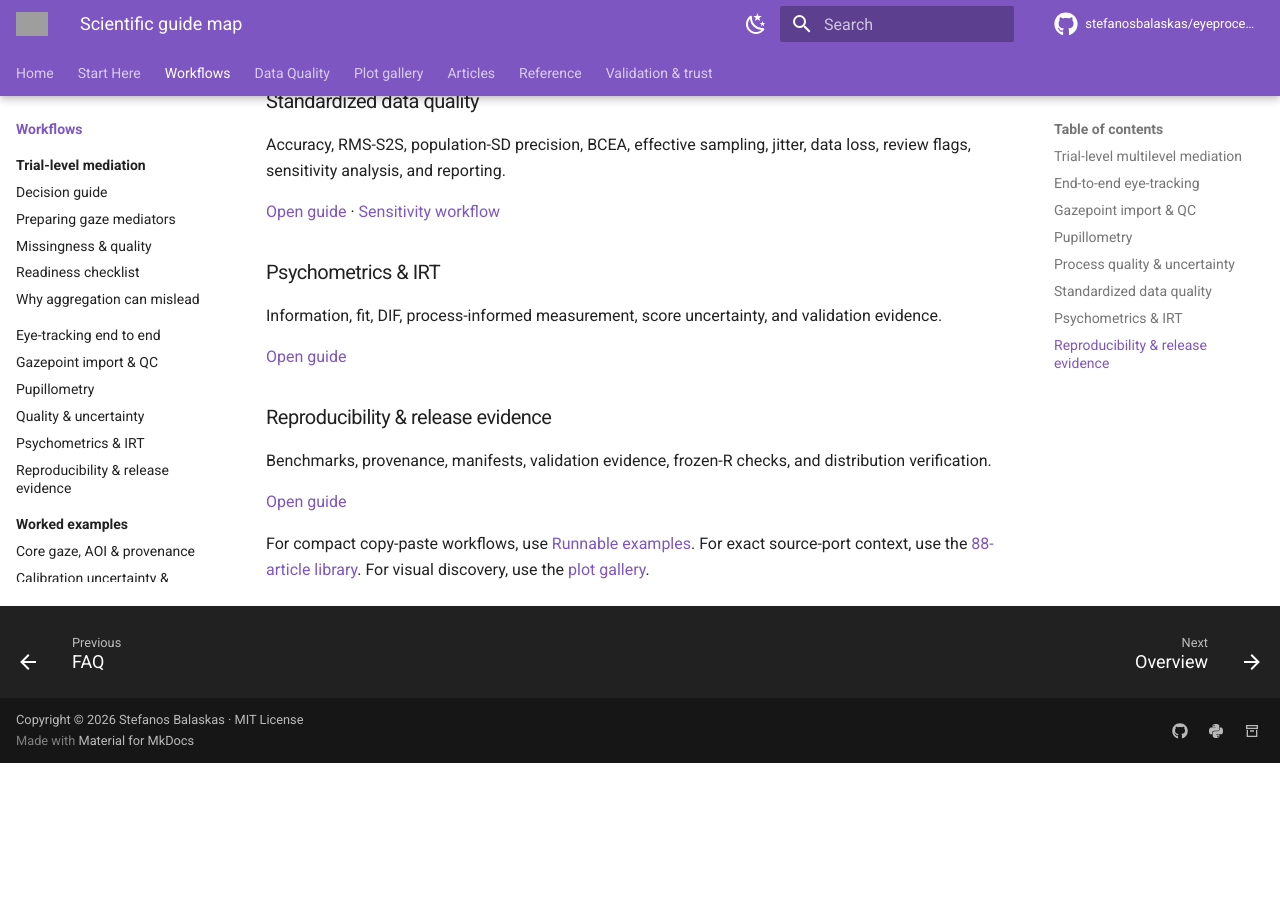
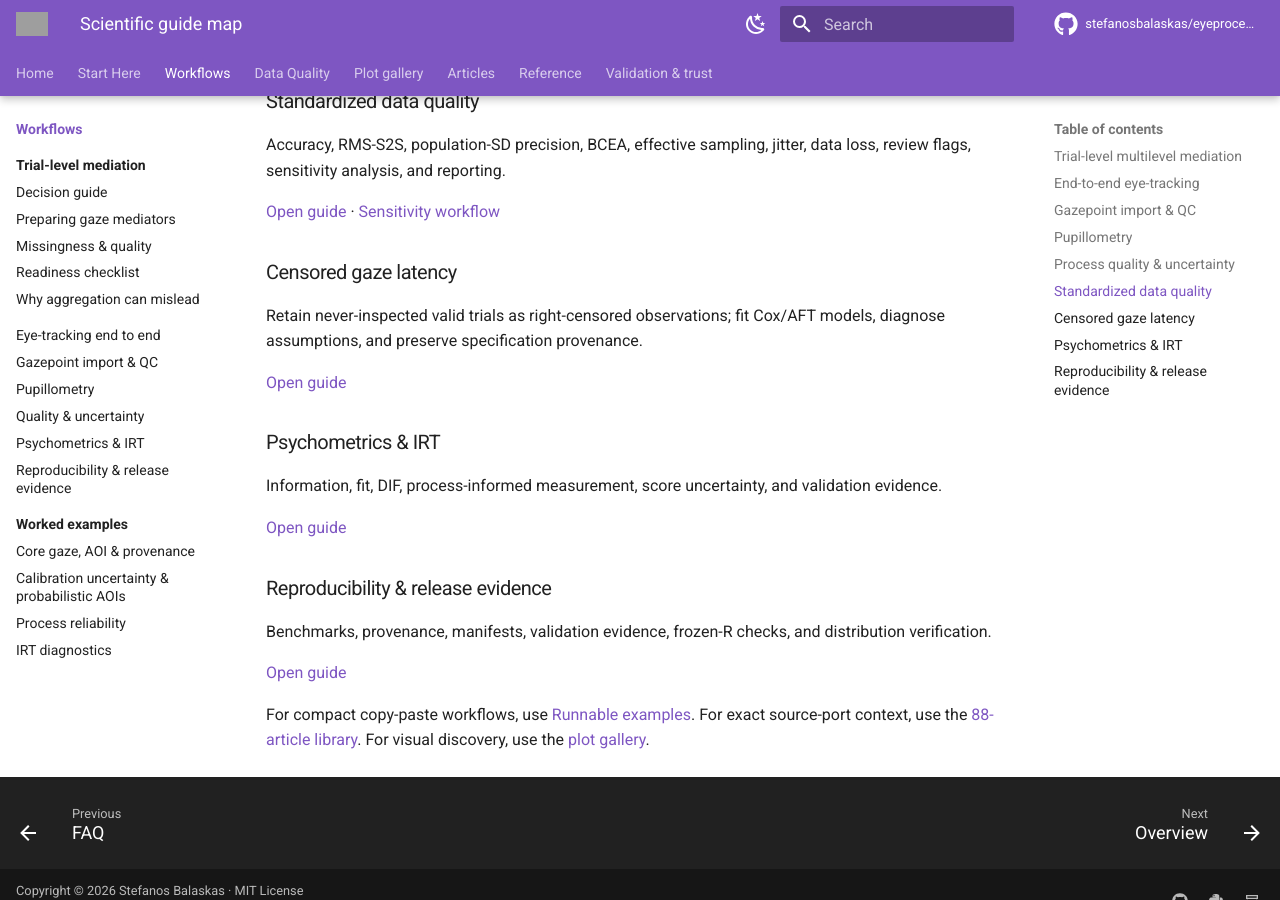
Before and after one commit to stefanosbalaskas/eyeprocesspy, an MkDocs documentation site: the page built from docs/guides/index.md, in a window 1280 px wide and 900 px high, scrolled down 1032 px. Built offline with MkDocs 1.6.1 and Material for MkDocs 9.7.7, drawn with Linux system fonts in a browser that asks for light colours; comment, search, counter and statistics services are not loaded; before the commit the page ends 1795 px from its top, so only the background shows below that; grey boxes are pictures that could not be loaded.

Commit message:
merge: combine survival and Data Quality guides

```diff
--- a/docs/guides/index.md
+++ b/docs/guides/index.md
@@ -53,6 +53,14 @@ Accuracy, RMS-S2S, population-SD precision, BCEA, effective sampling, jitter, da
 </div>
 <div class="ep-card" markdown>
 
+### Censored gaze latency
+Retain never-inspected valid trials as right-censored observations; fit Cox/AFT models, diagnose assumptions, and preserve specification provenance.
+
+[Open guide](gaze-survival-analysis.md)
+
+</div>
+<div class="ep-card" markdown>
+
 ### Psychometrics & IRT
 Information, fit, DIF, process-informed measurement, score uncertainty, and validation evidence.
 
```
